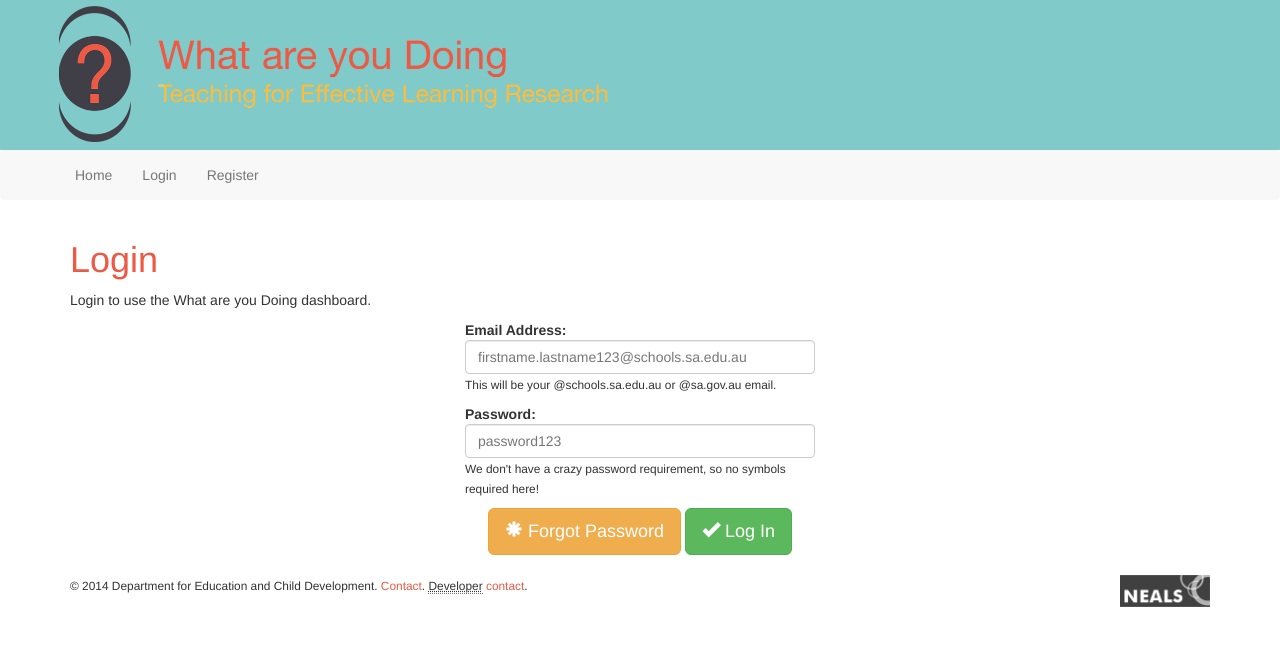
After one commit to TfEL/What-Are-You-Doing-Backend, a PHP site: page /ipad/login.php?ssl=1 in a window 1280 px wide. The commit adds this page. Shown: the top 646 px of the page. Run offline with PHP 8.4, Linux system fonts and the light colour scheme; data that the repository does not hold is empty; some libraries are stand-ins or nearby versions.

Commit message:
Login Skeletons

```diff
--- a/ipad/header.fnc.php
+++ b/ipad/header.fnc.php
@@ -40,7 +40,7 @@ echo <<<EOF
         width:100%;
         border:0px;
     }
-    .container { max-width: 746px; }
+    .container { max-width: 745px; }
     .container-fluid {
         max-width: 1220px;
     }
--- /dev/null
+++ b/ipad/login.php
@@ -0,0 +1,103 @@
+<?php
+$ssl = $_GET['ssl'];
+$failed = $_GET['failed'];
+
+if ($ssl == false) {
+	//header("Location: https://wrud.tfel.edu.au/login.php?ssl=true");
+}
+
+?>
+<!DOCTYPE html>
+<html lang="en">
+  <head>
+    <meta charset="utf-8">
+    <meta http-equiv="X-UA-Compatible" content="IE=edge">
+    <meta name="viewport" content="width=device-width, initial-scale=1">
+    <title>What are you Doing - Basecamp</title>
+
+    <!-- Bootstrap -->
+    <link href="/teacher/css/bootstrap.min.css" rel="stylesheet">
+
+    <!-- HTML5 Shim and Respond.js IE8 support of HTML5 elements and media queries -->
+    <!-- WARNING: Respond.js doesn't work if you view the page via file:// -->
+    <!--[if lt IE 9]>
+      <script src="https://oss.maxcdn.com/libs/html5shiv/3.7.0/html5shiv.js"></script>
+      <script src="https://oss.maxcdn.com/libs/respond.js/1.4.2/respond.min.js"></script>
+    <![endif]-->
+	<style type="text/css">
+	<!--
+	body {
+	  padding-top: 0px;
+	  padding-bottom: 20px;
+	}
+
+    .header  {
+      margin-top:0px;
+      margin-bottom: 0px;
+	  background: #80cac9;
+      background-size: contain;
+	  height: 150px;
+    }
+    .header img {
+        max-width:600px;
+    }
+
+    .navbar {
+        width:100%;
+        border:0px;
+    }
+    .container-fluid {
+        max-width: 1220px;
+    }
+    .navbar-nav a:hover {
+        color: #fdbc3c !important;
+    }
+	a {
+		color: #ec5945;
+	}
+	-->
+	</style>
+
+  </head>
+  <body>
+    <div class="header">
+        <div class="container-fluid">
+            <img src="/resources/wrud_banner.png">
+        </div>
+      </div>
+	<div class="navbar navbar-default" role="navigation">
+        <div class="container-fluid">
+	<div class="navbar-right"></div>
+          <div class="navbar-collapse collapse">
+            <ul class="nav navbar-nav">
+              <li><a href="/">Home</a></li>
+              <li><a href="/login.php">Login</a></li>
+              <li><a href="/register.php">Register</a></li>
+            </ul>
+            <ul class="nav navbar-nav navbar-right">
+
+            </ul>
+          </div><!--/.nav-collapse -->
+        </div><!--/.container-fluid -->
+      </div>
+    <div class="container">
+	<h1 style="color: #ec5945;">Login</h1>
+	<p>Login to use the What are you Doing dashboard.</p>
+    <div style="max-width: 350px; margin-left:auto; margin-right:auto;">
+        <?php if($failed ==true) { echo '<br /><div class="alert alert-warning" role="alert"><p><strong>Oops:</strong> incorrect login, please try again.</p></div>'; } ?>
+        <form action="login_format.php" method="post">
+            <p><strong>Email Address:</strong><input type="email" name="emailaddress" placeholder="firstname.lastname123@schools.sa.edu.au" class="form-control" required="required"><small>This will be your @schools.sa.edu.au or @sa.gov.au email.</small></p>
+            <p><strong>Password:</strong><input type="password" name="password" placeholder="password123" class="form-control" required="required"><small>We don't have a crazy password requirement, so no symbols required here!</small></p>
+            <p class="text-center"><a href="/forgot.php" class="btn btn-warning btn-lg"><span class="glyphicon glyphicon-asterisk"></span> Forgot Password</a> <button type="submit" class="btn btn-success btn-lg"><span class="glyphicon glyphicon-ok"></span> Log In</button><div class="clearfix"></div></p>
+        </form>
+    </div>
+      	<div class="pull-right"><img src="/resources/NEALS_small_greyscale.jpg" height="32px"></div>
+	<p><small>&copy; 2014 Department for Education and Child Development. <a href="mailto:DECD.Tfel@sa.gov.au">Contact</a>. <abbr title="Schools may wish to setup local versions of TfEL sites, you might also need to distribute our apps on multiple iPads, etc.">Developer</abbr> <a href="mailto:aiden.cornelius@sa.gov.au">contact</a>.</small></p>
+
+	</div>
+    <!-- jQuery (necessary for Bootstrap's JavaScript plugins) -->
+    <script src="https://ajax.googleapis.com/ajax/libs/jquery/1.11.0/jquery.min.js"></script>
+    <!-- Include all compiled plugins (below), or include individual files as needed -->
+    <script src="/teacher/js/bootstrap.min.js"></script>
+  </body>
+</html>
```
Also changed, not shown: ipad/login_format.php (added, +81 -0 lines).
